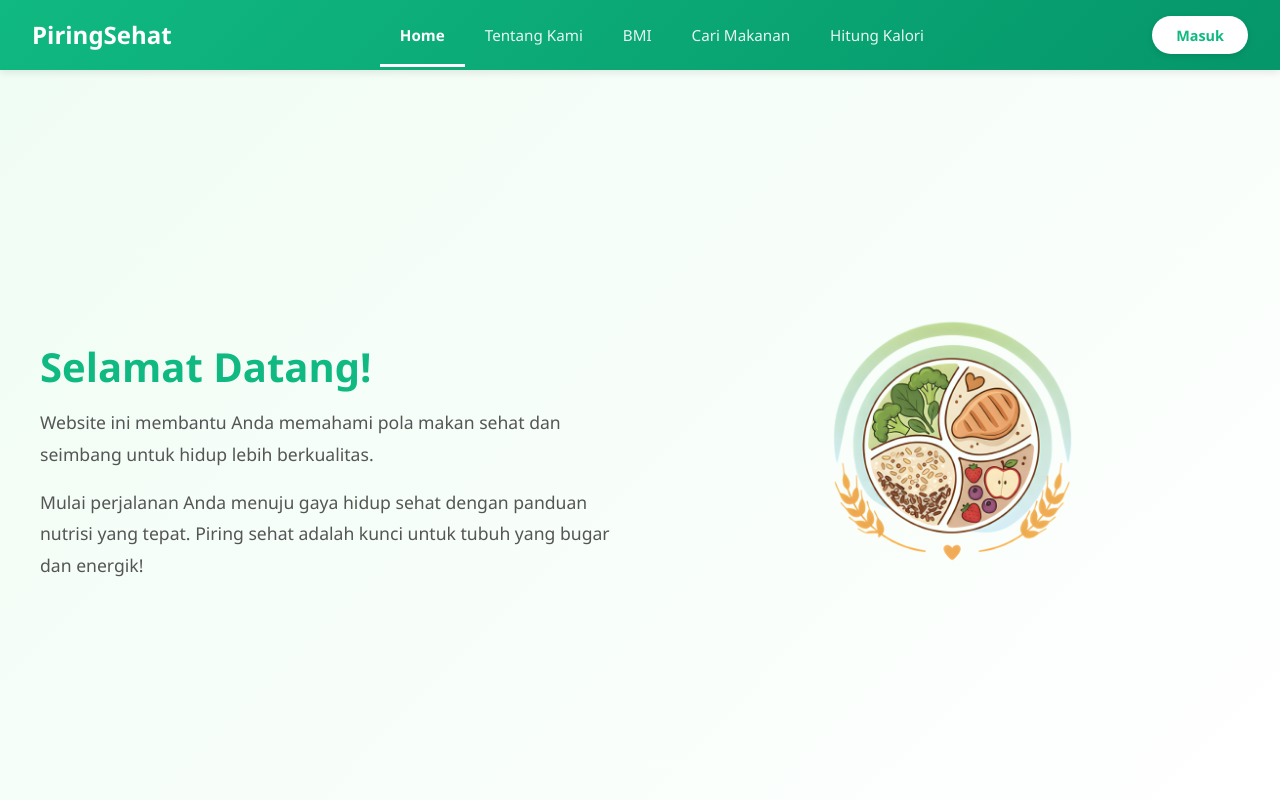
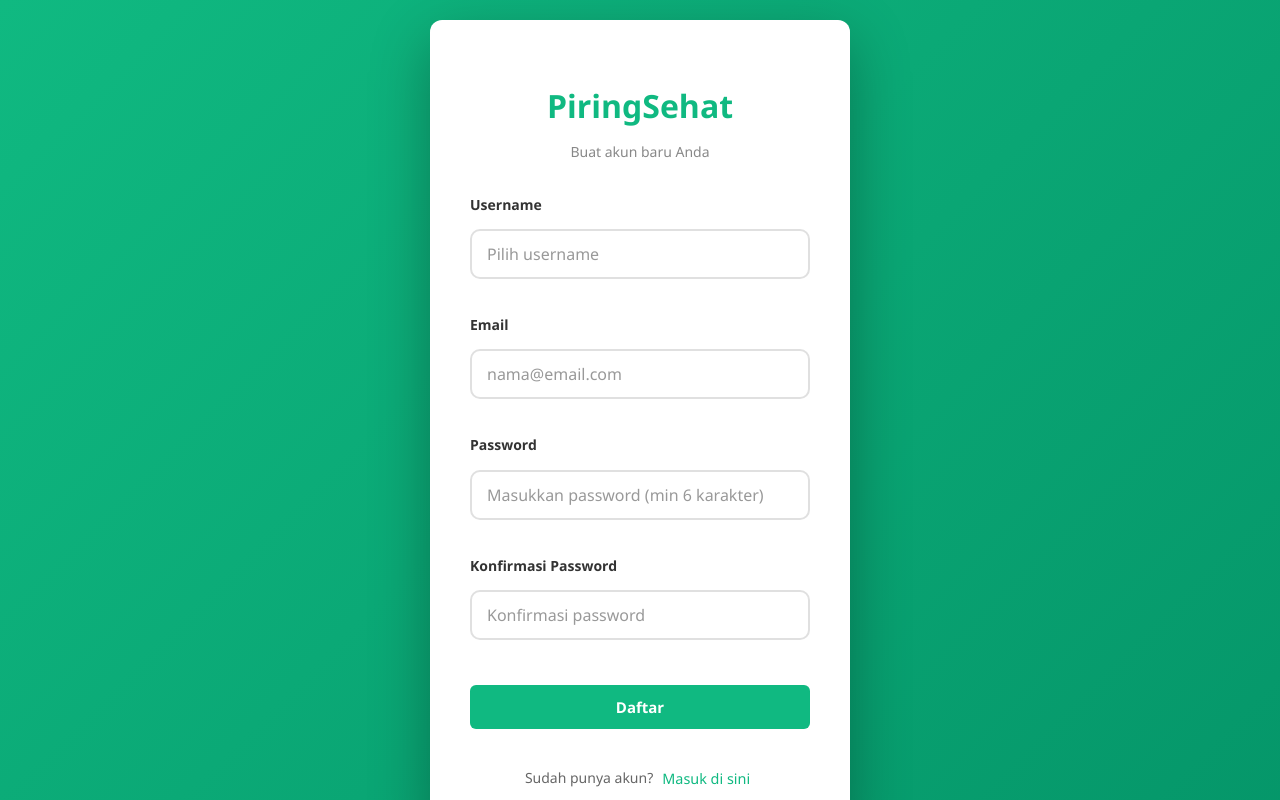
Before and after one commit to iyeppp/piring-sehat, a React (Vite) app: page /register in a window 1280 px wide. Shown: the top 800 px of the page. Built offline with nearby package versions, Linux system fonts and the light colour scheme.

Commit message:
'login-register'

```diff
--- a/package.json
+++ b/package.json
@@ -11,7 +11,8 @@
   },
   "dependencies": {
     "react": "^19.1.1",
-    "react-dom": "^19.1.1"
+    "react-dom": "^19.1.1",
+    "react-router-dom": "^7.9.5"
   },
   "devDependencies": {
     "@eslint/js": "^9.36.0",
--- a/src/App.jsx
+++ b/src/App.jsx
@@ -1,3 +1,4 @@
+import { useNavigate } from 'react-router-dom'
 import './App.css'
 import Navbar from './components/Navbar'
 import WelcomeSection from './components/WelcomeSection'
@@ -7,13 +8,24 @@ import HitungKalori from './components/HitungKalori'
 import TentangKami from './components/TentangKami'
 import Footer from './components/Footer'
 
-function App({ userEmail, onLogout, onOpenLogin }) {
+function App({ userEmail, onLogout, isAuthenticated }) {
+  const navigate = useNavigate()
+
+  const handleLogout = () => {
+    onLogout()
+  }
+
+  const handleOpenLogin = () => {
+    navigate('/login')
+  }
+
   return (
     <div className="app">
       <Navbar
         userEmail={userEmail}
-        onLogout={onLogout}
-        onOpenLogin={onOpenLogin}
+        onLogout={isAuthenticated ? handleLogout : null}
+        isAuthenticated={isAuthenticated}
+        onOpenLogin={handleOpenLogin}
       />
 
       <main className="content">
@@ -21,7 +33,7 @@ function App({ userEmail, onLogout, onOpenLogin }) {
         <TentangKami />
         <BMICalculator />
         <CariMakanan />
-        <HitungKalori userEmail={userEmail} onOpenLogin={onOpenLogin} />
+        <HitungKalori userEmail={userEmail} onOpenLogin={handleOpenLogin} isAuthenticated={isAuthenticated} />
       </main>
 
       <Footer />
--- a/src/components/HitungKalori.jsx
+++ b/src/components/HitungKalori.jsx
@@ -1,7 +1,7 @@
 import { useState } from 'react'
 import './HitungKalori.css'
 
-function HitungKalori({ userEmail, onOpenLogin }) {
+function HitungKalori({ userEmail, onOpenLogin, isAuthenticated }) {
   const [foodName, setFoodName] = useState('')
   const [calories, setCalories] = useState('')
   const [calorieEntries, setCalorieEntries] = useState([])
@@ -32,7 +32,7 @@ function HitungKalori({ userEmail, onOpenLogin }) {
   }
 
   // Locked state when not logged in
-  if (!userEmail) {
+  if (!isAuthenticated || !userEmail) {
     return (
       <section id="hitung" className="hitung-section">
         <div className="hitung-container">
--- a/src/components/Login.css
+++ b/src/components/Login.css
@@ -15,32 +15,6 @@
   max-width: 420px;
   padding: 2.5rem;
   position: relative;
-}
-
-/* Back Button */
-.login-back-btn {
-  position: absolute;
-  top: 0.75rem;
-  left: 0.75rem;
-  background: transparent;
-  border: none;
-  color: #10b981;
-  font-size: 0.85rem;
-  font-weight: 600;
-  cursor: pointer;
-  display: flex;
-  align-items: center;
-  gap: 0.25rem;
-  padding: 0.4rem 0.6rem;
-  border-radius: 6px;
-  transition: all 0.3s ease;
-  z-index: 10;
-}
-
-.login-back-btn:hover {
-  background-color: #10b981;
-  color: white;
-  transform: translateX(-3px);
 }
 
 .login-header {
@@ -146,11 +120,15 @@
   cursor: pointer;
   transition: all 0.3s ease;
   padding: 5px;
+  border-radius: 8px;
 }
 
 .link-button:hover {
-  color: #059669;
-  text-decoration: underline;
+  background-color: #059669;
+  color: #ffffff;
+  text-decoration: none;
+  outline: none;
+  box-shadow: none;
 }
 
 .separator {
@@ -172,10 +150,4 @@
   .login-header h1 {
     font-size: 1.75rem;
   }
-
-  .login-back-btn {
-    top: 0.5rem;
-    left: 0.5rem;
-    font-size: 0.8rem;
-  }
 }
--- a/src/components/Login.jsx
+++ b/src/components/Login.jsx
@@ -1,17 +1,18 @@
 import { useState } from 'react'
+import { useNavigate } from 'react-router-dom'
 import './Login.css'
 
-function Login({ onLogin, onBack }) {
-  const [username, setUsername] = useState('')
-  const [email, setEmail] = useState('')
+function Login({ onLogin }) {
+  const navigate = useNavigate()
+  const [usernameOrEmail, setUsernameOrEmail] = useState('')
   const [password, setPassword] = useState('')
   const [error, setError] = useState('')
 
   const handleSubmit = (e) => {
     e.preventDefault()
 
-    if (!username || !email || !password) {
-      setError('Username, email dan password harus diisi!')
+    if (!usernameOrEmail || !password) {
+      setError('Username/Email dan password harus diisi!')
       return
     }
 
@@ -21,26 +22,21 @@ function Login({ onLogin, onBack }) {
     }
 
     setError('')
-    onLogin(username, email)
-  }
-
-  const handleRegister = () => {
-    alert('Fitur registrasi akan segera hadir!')
+    onLogin(usernameOrEmail, usernameOrEmail)
+    navigate('/')
   }
 
   const handleForgotPassword = () => {
     alert('Fitur lupa password akan segera hadir!')
   }
 
+  const handleGoToRegister = () => {
+    navigate('/register')
+  }
+
   return (
     <div className="login-container">
       <div className="login-card">
-        {/* Back Button */}
-        {onBack && (
-          <button className="login-back-btn" onClick={onBack} aria-label="Kembali">
-            ← Kembali
-          </button>
-        )}
         <div className="login-header">
           <h1>PiringSehat</h1>
           <p>Masuk ke akun Anda</p>
@@ -50,25 +46,13 @@ function Login({ onLogin, onBack }) {
           {error && <div className="error-message">{error}</div>}
 
           <div className="form-group">
-            <label htmlFor="username">Username</label>
+            <label htmlFor="usernameOrEmail">Username atau Email</label>
             <input
               type="text"
-              id="username"
-              value={username}
-              onChange={(e) => setUsername(e.target.value)}
-              placeholder="Masukkan username"
-              className="form-input"
-            />
-          </div>
-
-          <div className="form-group">
-            <label htmlFor="email">Email</label>
-            <input
-              type="email"
-              id="email"
-              value={email}
-              onChange={(e) => setEmail(e.target.value)}
-              placeholder="nama@email.com"
+              id="usernameOrEmail"
+              value={usernameOrEmail}
+              onChange={(e) => setUsernameOrEmail(e.target.value)}
+              placeholder="Masukkan username atau email"
               className="form-input"
             />
           </div>
@@ -94,7 +78,7 @@ function Login({ onLogin, onBack }) {
               Lupa Password?
             </button>
             <span className="separator">•</span>
-            <button type="button" onClick={handleRegister} className="link-button">
+            <button type="button" onClick={handleGoToRegister} className="link-button">
               Daftar Akun
             </button>
           </div>
--- a/src/components/NavMenu.jsx
+++ b/src/components/NavMenu.jsx
@@ -1,7 +1,7 @@
 import './NavMenu.css'
 import UserInfo from './UserInfo'
 
-function NavMenu({ isOpen, onClose, userEmail, onLogout, onOpenLogin, activeSection }) {
+function NavMenu({ isOpen, onClose, userEmail, onLogout, onOpenLogin, activeSection, isAuthenticated }) {
   const menuItems = [
     { href: '#home', label: 'Home', id: 'home' },
     { href: '#tentang', label: 'Tentang Kami', id: 'tentang' },
@@ -27,7 +27,7 @@ function NavMenu({ isOpen, onClose, userEmail, onLogout, onOpenLogin, activeSect
       </ul>
 
       {/* User Info Mobile - hanya muncul jika sudah login */}
-      {userEmail ? (
+      {isAuthenticated && userEmail ? (
         <UserInfo userEmail={userEmail} onLogout={onLogout} isMobile={true} />
       ) : (
         <div className="login-btn-mobile">
--- a/src/components/Navbar.jsx
+++ b/src/components/Navbar.jsx
@@ -4,7 +4,7 @@ import HamburgerButton from './HamburgerButton'
 import NavMenu from './NavMenu'
 import UserInfo from './UserInfo'
 
-function Navbar({ userEmail, onLogout, onOpenLogin }) {
+function Navbar({ userEmail, onLogout, onOpenLogin, isAuthenticated }) {
   const [isMenuOpen, setIsMenuOpen] = useState(false)
   const [activeSection, setActiveSection] = useState('home')
 
@@ -64,10 +64,11 @@ function Navbar({ userEmail, onLogout, onOpenLogin }) {
             onLogout={onLogout}
             onOpenLogin={onOpenLogin}
             activeSection={activeSection}
+            isAuthenticated={isAuthenticated}
           />
 
           {/* User Info Desktop / Login Button */}
-          {userEmail ? (
+          {isAuthenticated && userEmail ? (
             <UserInfo userEmail={userEmail} onLogout={onLogout} isMobile={false} />
           ) : (
             <button onClick={onOpenLogin} className="navbar-login-btn">
--- /dev/null
+++ b/src/components/Register.css
@@ -0,0 +1,180 @@
+.register-container {
+  display: flex;
+  justify-content: center;
+  align-items: center;
+  min-height: 100vh;
+  background: linear-gradient(135deg, #10b981 0%, #059669 100%);
+  padding: 20px;
+  font-family: 'Segoe UI', Tahoma, Geneva, Verdana, sans-serif;
+}
+
+.register-card {
+  background: white;
+  border-radius: 12px;
+  box-shadow: 0 20px 60px rgba(0, 0, 0, 0.3);
+  padding: 40px;
+  width: 100%;
+  max-width: 420px;
+  position: relative;
+  animation: slideIn 0.3s ease-out;
+}
+
+@keyframes slideIn {
+  from {
+    opacity: 0;
+    transform: translateY(-20px);
+  }
+  to {
+    opacity: 1;
+    transform: translateY(0);
+  }
+}
+
+.register-header {
+  text-align: center;
+  margin-bottom: 30px;
+  margin-top: 20px;
+}
+
+.register-header h1 {
+  font-size: 32px;
+  color: #10b981;
+  margin: 0 0 10px 0;
+  font-weight: 700;
+}
+
+.register-header p {
+  color: #888;
+  font-size: 14px;
+  margin: 0;
+}
+
+.register-form {
+  display: flex;
+  flex-direction: column;
+  gap: 15px;
+}
+
+.form-group {
+  display: flex;
+  flex-direction: column;
+}
+
+.form-group label {
+  font-size: 14px;
+  font-weight: 600;
+  color: #333;
+  margin-bottom: 5px;
+}
+
+.form-input {
+  padding: 12px 15px;
+  border: 2px solid #e0e0e0;
+  border-radius: 6px;
+  font-size: 14px;
+  transition: all 0.2s;
+  font-family: 'Segoe UI', Tahoma, Geneva, Verdana, sans-serif;
+}
+
+.form-input:focus {
+  outline: none;
+  border-color: #10b981;
+  box-shadow: 0 0 0 3px rgba(16, 185, 129, 0.1);
+}
+
+.error-message {
+  padding: 12px 15px;
+  background-color: #fee;
+  color: #c33;
+  border-radius: 6px;
+  font-size: 13px;
+  border-left: 4px solid #c33;
+  animation: shake 0.3s ease-in-out;
+}
+
+.success-message {
+  padding: 12px 15px;
+  background-color: #efe;
+  color: #3c3;
+  border-radius: 6px;
+  font-size: 13px;
+  border-left: 4px solid #3c3;
+  animation: slideIn 0.3s ease-out;
+}
+
+@keyframes shake {
+  0%, 100% { transform: translateX(0); }
+  25% { transform: translateX(-5px); }
+  75% { transform: translateX(5px); }
+}
+
+.register-button {
+  padding: 12px 20px;
+  background-color: #10b981;
+  color: white;
+  border: none;
+  border-radius: 6px;
+  font-size: 15px;
+  font-weight: 600;
+  cursor: pointer;
+  transition: all 0.3s;
+  margin-top: 10px;
+}
+
+.register-button:hover {
+  background-color: #059669;
+  transform: translateY(-2px);
+  box-shadow: 0 4px 12px rgba(16, 185, 129, 0.4);
+}
+
+.register-button:active {
+  transform: translateY(0);
+}
+
+.form-footer {
+  display: flex;
+  justify-content: center;
+  align-items: center;
+  gap: 4px;
+  margin-top: 20px;
+}
+
+.form-footer span {
+  color: #666;
+  font-size: 14px;
+  margin: 0;
+}
+
+.link-button {
+  background: none;
+  border: none;
+  color: #10b981;
+  font-size: 0.9rem;
+  font-weight: 500;
+  cursor: pointer;
+  transition: all 0.3s ease;
+  padding: 5px;
+  border-radius: 8px;
+}
+
+.link-button:hover {
+  background-color: #059669;
+  color: #ffffff;
+  text-decoration: none;
+  outline: none;
+  box-shadow: none;
+}
+
+@media (max-width: 480px) {
+  .register-card {
+    padding: 30px 20px;
+  }
+
+  .register-header h1 {
+    font-size: 28px;
+  }
+
+  .form-input {
+    font-size: 16px; /* Prevent zoom on mobile */
+  }
+}
--- /dev/null
+++ b/src/components/Register.jsx
@@ -0,0 +1,145 @@
+import { useState } from 'react'
+import { useNavigate } from 'react-router-dom'
+import './Register.css'
+
+function Register({ onRegister }) {
+  const navigate = useNavigate()
+  const [username, setUsername] = useState('')
+  const [email, setEmail] = useState('')
+  const [password, setPassword] = useState('')
+  const [confirmPassword, setConfirmPassword] = useState('')
+  const [error, setError] = useState('')
+  const [success, setSuccess] = useState('')
+
+  const handleSubmit = (e) => {
+    e.preventDefault()
+
+    if (!username || !email || !password || !confirmPassword) {
+      setError('Semua field harus diisi!')
+      setSuccess('')
+      return
+    }
+
+    if (username.length < 3) {
+      setError('Username minimal 3 karakter!')
+      setSuccess('')
+      return
+    }
+
+    if (password.length < 6) {
+      setError('Password minimal 6 karakter!')
+      setSuccess('')
+      return
+    }
+
+    if (password !== confirmPassword) {
+      setError('Password dan konfirmasi password tidak cocok!')
+      setSuccess('')
+      return
+    }
+
+    // Validasi email format
+    const emailRegex = /^[^\s@]+@[^\s@]+\.[^\s@]+$/
+    if (!emailRegex.test(email)) {
+      setError('Format email tidak valid!')
+      setSuccess('')
+      return
+    }
+
+    setError('')
+    setSuccess('Akun berhasil dibuat! Silakan login.')
+
+    // Clear form
+    setUsername('')
+    setEmail('')
+    setPassword('')
+    setConfirmPassword('')
+
+    // Panggil callback dan redirect
+    setTimeout(() => {
+      onRegister(username, email)
+      navigate('/login')
+    }, 1500)
+  }
+
+  const handleGoToLogin = () => {
+    navigate('/login')
+  }
+
+  return (
+    <div className="register-container">
+      <div className="register-card">
+        <div className="register-header">
+          <h1>PiringSehat</h1>
+          <p>Buat akun baru Anda</p>
+        </div>
+
+        <form onSubmit={handleSubmit} className="register-form">
+          {error && <div className="error-message">{error}</div>}
+          {success && <div className="success-message">{success}</div>}
+
+          <div className="form-group">
+            <label htmlFor="username">Username</label>
+            <input
+              type="text"
+              id="username"
+              value={username}
+              onChange={(e) => setUsername(e.target.value)}
+              placeholder="Pilih username"
+              className="form-input"
+            />
+          </div>
+
+          <div className="form-group">
+            <label htmlFor="email">Email</label>
+            <input
+              type="email"
+              id="email"
+              value={email}
+              onChange={(e) => setEmail(e.target.value)}
+              placeholder="nama@email.com"
+              className="form-input"
+            />
+          </div>
+
+          <div className="form-group">
+            <label htmlFor="password">Password</label>
+            <input
+              type="password"
+              id="password"
+              value={password}
+              onChange={(e) => setPassword(e.target.value)}
+              placeholder="Masukkan password (min 6 karakter)"
+              className="form-input"
+            />
+          </div>
+
+          <div className="form-group">
+            <label htmlFor="confirmPassword">Konfirmasi Password</label>
+            <input
+              type="password"
+              id="confirmPassword"
+              value={confirmPassword}
+              onChange={(e) => setConfirmPassword(e.target.value)}
+              placeholder="Konfirmasi password"
+              className="form-input"
+            />
+          </div>
+
+          <button type="submit" className="register-button">
+            Daftar
+          </button>
+
+          <div className="form-footer">
+            <span>Sudah punya akun?</span>
+            <button type="button" onClick={handleGoToLogin} className="link-button">
+              Masuk di sini
+            </button>
+          </div>
+        </form>
+      </div>
+    </div>
+  )
+}
+
+export default Register
--- a/src/components/index.js
+++ b/src/components/index.js
@@ -5,3 +5,4 @@ export { default as UserInfo } from './UserInfo'
 export { default as WelcomeSection } from './WelcomeSection'
 export { default as Footer } from './Footer'
 export { default as Login } from './Login'
+export { default as Register } from './Register'
--- a/src/main.jsx
+++ b/src/main.jsx
@@ -1,45 +1,57 @@
 import { StrictMode, useState } from 'react'
 import { createRoot } from 'react-dom/client'
+import { BrowserRouter as Router, Routes, Route, Navigate } from 'react-router-dom'
 import './index.css'
 import App from './App.jsx'
 import Login from './components/Login.jsx'
+import Register from './components/Register.jsx'
 
 function MainApp() {
   const [username, setUsername] = useState('')
   const [userEmail, setUserEmail] = useState('')
-  const [currentPage, setCurrentPage] = useState('home') // 'home' or 'login'
+  const [isAuthenticated, setIsAuthenticated] = useState(false)
 
   const handleLogin = (usernameInput, emailInput) => {
     setUsername(usernameInput)
     setUserEmail(emailInput)
-    setCurrentPage('home') // Kembali ke home setelah login
+    setIsAuthenticated(true)
+  }
+
+  const handleRegister = (usernameInput, emailInput) => {
+    setUsername(usernameInput)
+    setUserEmail(emailInput)
+    setIsAuthenticated(true)
   }
 
   const handleLogout = () => {
     setUsername('')
     setUserEmail('')
-  }
-
-  const goToLogin = () => {
-    setCurrentPage('login')
-  }
-
-  const goToHome = () => {
-    setCurrentPage('home')
+    setIsAuthenticated(false)
   }
 
   return (
-    <>
-      {currentPage === 'login' ? (
-        <Login onLogin={handleLogin} onBack={goToHome} />
-      ) : (
-        <App
-          userEmail={username}
-          onLogout={handleLogout}
-          onOpenLogin={goToLogin}
+    <Router>
+      <Routes>
+        {/* Public Routes */}
+        <Route path="/login" element={<Login onLogin={handleLogin} />} />
+        <Route path="/register" element={<Register onRegister={handleRegister} />} />
+
+        {/* Home Route - Dapat diakses dengan atau tanpa login */}
+        <Route
+          path="/"
+          element={
+            <App
+              userEmail={isAuthenticated ? username : ''}
+              onLogout={handleLogout}
+              isAuthenticated={isAuthenticated}
+            />
+          }
         />
-      )}
-    </>
+
+        {/* Fallback route */}
+        <Route path="*" element={<Navigate to="/" replace />} />
+      </Routes>
+    </Router>
   )
 }
 
```
Also changed, not shown: 1 other file (tests, documents, lock files or other folders).
